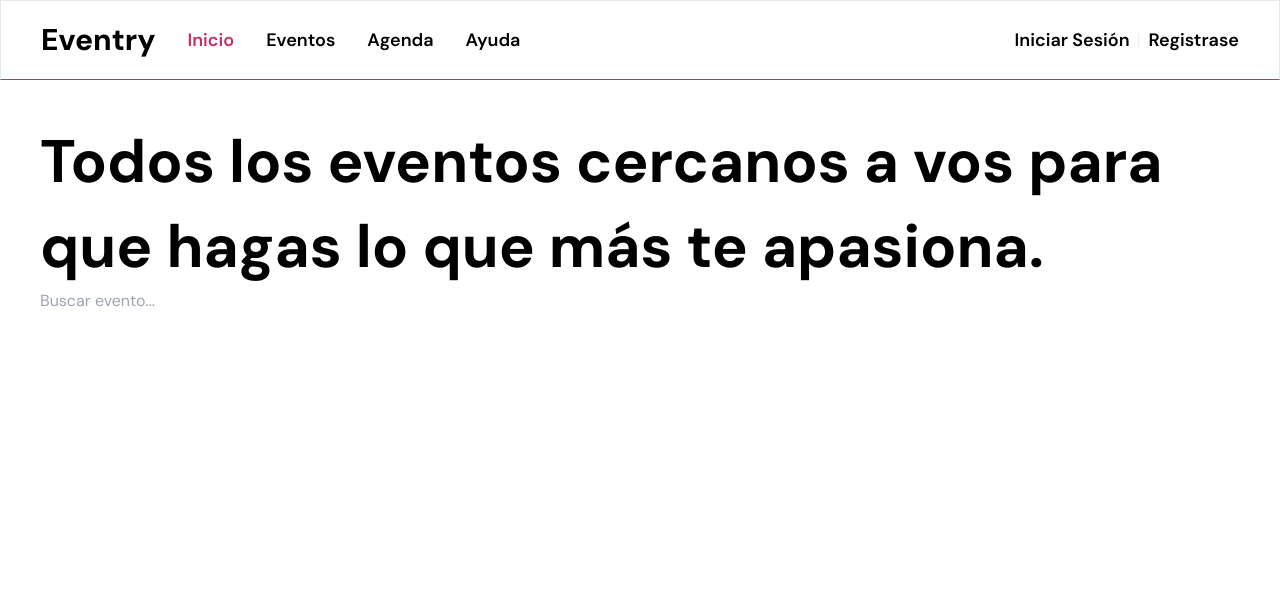
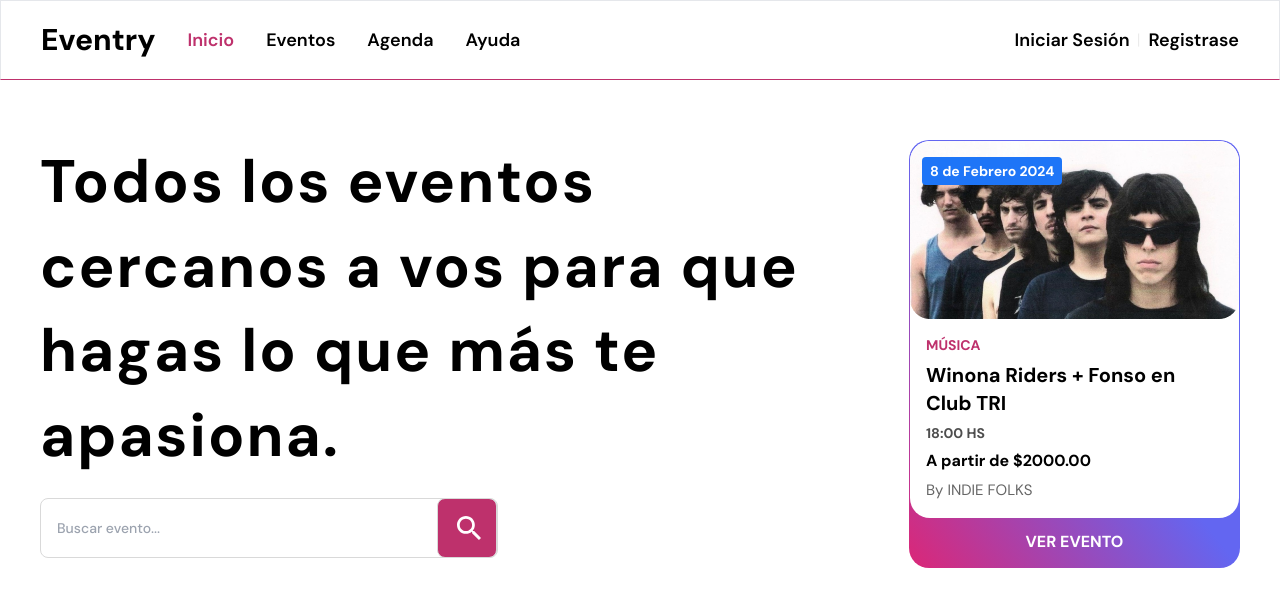
Before and after one commit to No-Country/S12-01-M-Node-React, a Next.js app in the folder frontend/: page / in a window 1280 px wide. Shown: the top 606 px of the page. Built offline with nearby package versions, Linux system fonts and the light colour scheme.

Commit message:
Feat: Add Home Page Title and Card

```diff
--- a/frontend/src/app/page.tsx
+++ b/frontend/src/app/page.tsx
@@ -1,19 +1,20 @@
+import { CardHomePage } from "@/components/CardHomePage";
+
 export default function Home() {
   return (
-    <main className="p-10 min-h-[calc(100vh_-_80px)]">
-      <section>
-        <h1 className="text-6xl font-bold leading-[84.6px]">
+    <main className="px-10 py-[60px] min-h-[calc(100vh_-_80px)] flex justify-between">
+      <section className="w-[762px] h-[340px]">
+        <h1 className="text-6xl font-bold tracking-[2px] leading-[84.6px]">
           Todos los eventos cercanos a vos para que hagas lo que más te
           apasiona.
         </h1>
         <input
           type="text"
           placeholder="Buscar evento..."
+          className="mt-5 border border-[#D9D9D9] px-4 w-[458px] h-[60px] bg-[url('/svg/SearchIcon.svg')] bg-no-repeat bg-right rounded-lg font- font-medium text-sm text-[#666666] focus:outline-none  focus:border-[3px] focus:border-Principal "
         />
       </section>
-      <aside>
-        <div></div>
-      </aside>
+      <CardHomePage />
     </main>
   );
 }
--- /dev/null
+++ b/frontend/src/components/CardHomePage.tsx
@@ -0,0 +1,50 @@
+import { Eventos } from "@/helpers/interfaces";
+import Image from "next/image";
+
+const evento: Eventos = {
+  nombre: "Winona Riders + Fonso",
+  dueño: "Indie Folks",
+  categoria: "Música",
+  location: "Club TRI",
+  fecha: "8 de Febrero 2024",
+  stock: 2000,
+  precio: 2000,
+  comentarios: [],
+  imagen: "/images/evento1.png",
+};
+
+export const CardHomePage = () => {
+  return (
+    <aside className="w-[331px] h-[428px] bg-gradient-to-tr from-pink-600 via-indigo-500 to-indigo-500 rounded-[20px] p-[1px]">
+      <div className="h-[377px] w-full rounded-[20px] bg-white relative">
+        <Image
+          src={evento.imagen}
+          width={329}
+          height={178}
+          alt={`Foto del evento ${evento.nombre}`}
+        />
+        <span className="bg-Azul absolute text-white top-4 left-3 px-2 py-1 text-sm font-bold rounded-[4px]">
+          {evento.fecha}
+        </span>
+        <div className="p-4 flex flex-col gap-[6px]">
+          <h4 className="font-bold text-sm text-Principal uppercase">
+            {evento.categoria}
+          </h4>
+          <h2 className="font-bold text-xl text-black">
+            {evento.nombre} en {evento.location}
+          </h2>
+          <p className="uppercase text-sm font-bold text-[#4E4E4E]">18:00 HS</p>
+          <h3 className="font-bold text-black text-base">
+            A partir de ${evento.precio.toFixed(2)}
+          </h3>
+          <p className="text-[#666666] text-[15px]">
+            By <span className="uppercase">{evento.dueño}</span>
+          </p>
+        </div>
+      </div>
+      <h2 className="w-full text-center font-bold uppercase text-white mt-3">
+        Ver Evento
+      </h2>
+    </aside>
+  );
+};
```
Also changed, not shown: frontend/src/helpers/interfaces.tsx (+13 -1 lines), frontend/public/images/evento1.png (added), frontend/public/svg/SearchIcon.svg (added).
